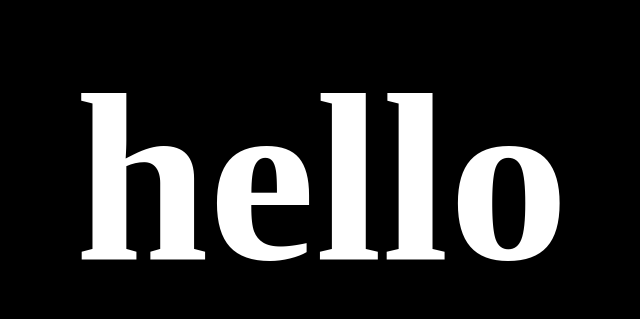
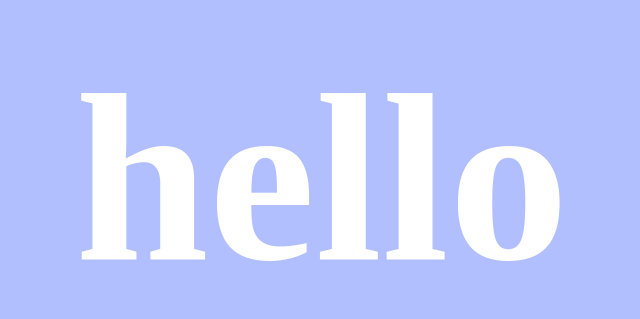
Before and after one commit to xieb3cky/AnimatedTextGitDemo, a plain HTML site: page index.html in a window 1280 px wide. Shown: the part 230-549 px from the top of the page, without its empty margins (318-958 px from the left). Drawn offline with Linux system fonts and the light colour scheme.

Commit message:
restrict colors to purple

```diff
--- a/style.css
+++ b/style.css
@@ -3,7 +3,7 @@ body{
     justify-content: center;
     align-items: center;
     height: 100vh;
-    background-color: black;
+    background-color: rgb(177, 191, 255);
 }
 
 h1{
```
